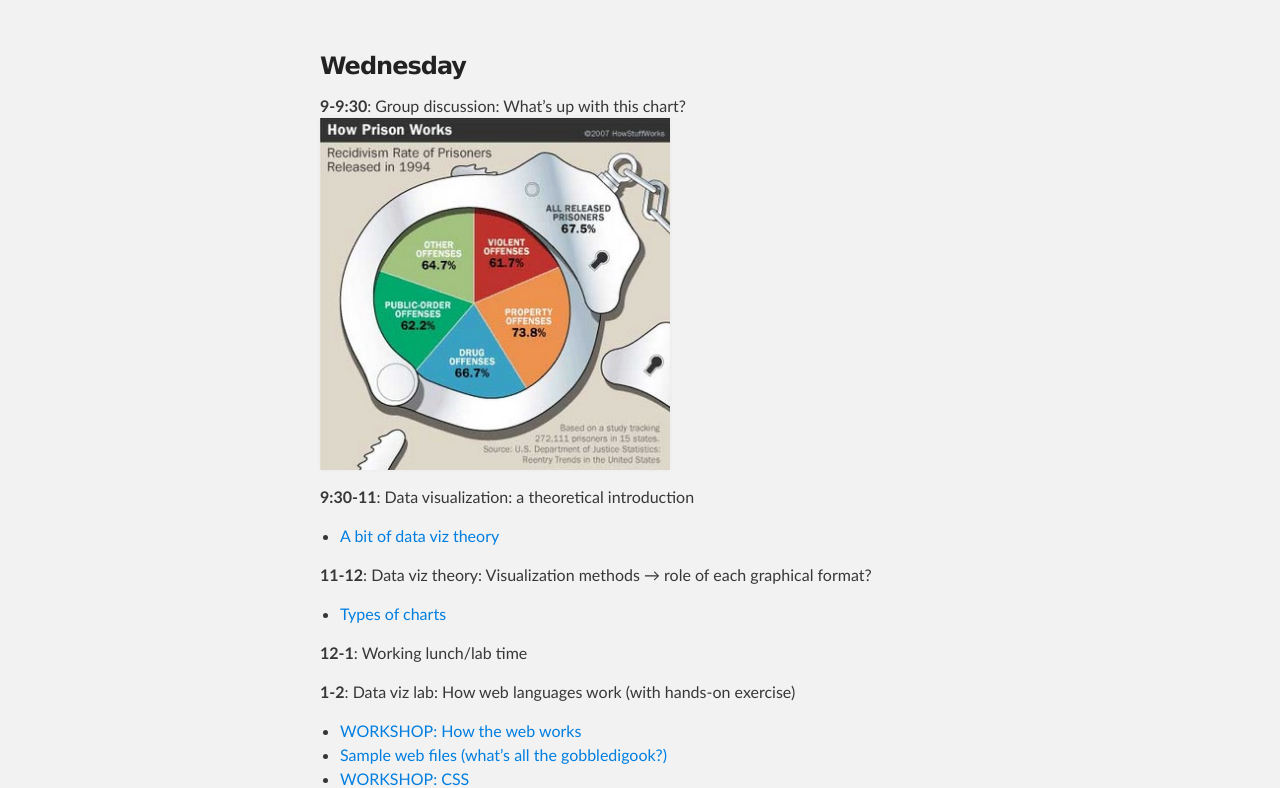
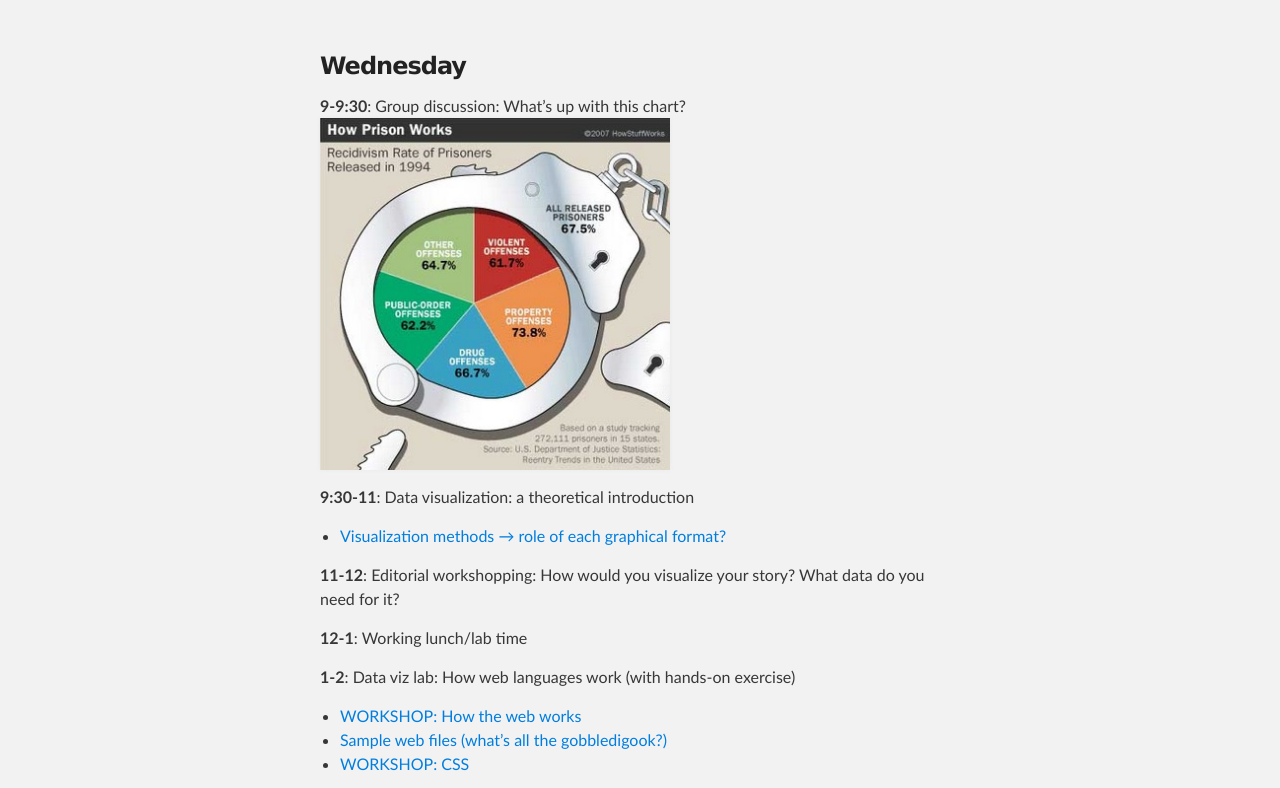
Before and after one commit to abrahamhyatt/abrahamhyatt.github.io, a plain HTML site: page apcdata/wednesday.html in a window 1280 px wide. Shown: the part 275-1063 px from the top of the page. Drawn offline with Linux system fonts and the light colour scheme.

Commit message:
added some data points

```diff
--- a/apcdata/wednesday.html
+++ b/apcdata/wednesday.html
@@ -24,10 +24,10 @@
 
           <p><strong>9:30-11</strong>: Data visualization: a theoretical introduction</p>
 
-          <ul><li><a href="https://docs.google.com/presentation/d/12-MDOw857zby0dWPR8Fqhc7wxcvnF5vh4Z6ZorCj2DE/edit?usp=sharing">A bit of data viz theory</a></li></ul>
-          <p><strong>11-12</strong>: Data viz theory: Visualization methods → role of each graphical format?</p>
+          <ul><li><a href="https://docs.google.com/presentation/d/12-MDOw857zby0dWPR8Fqhc7wxcvnF5vh4Z6ZorCj2DE/edit?usp=sharing">Visualization methods → role of each graphical format?</a></li></ul>
 
-          <ul><li><a href="https://docs.google.com/presentation/d/1HqK_FG1EoV7GjAfpATGguLII3QshJ_xE-3DvS4PFAXw/edit?usp=sharing">Types of charts</a></li></ul>
+          <p><strong>11-12</strong>: Editorial workshopping: How would you visualize your story? What data do you need for it?</p>
+
 
           <p><strong>12-1</strong>: Working lunch/lab time</p>
           <p><strong>1-2</strong>: Data viz lab: How web languages work (with hands-on exercise)</p>
```
